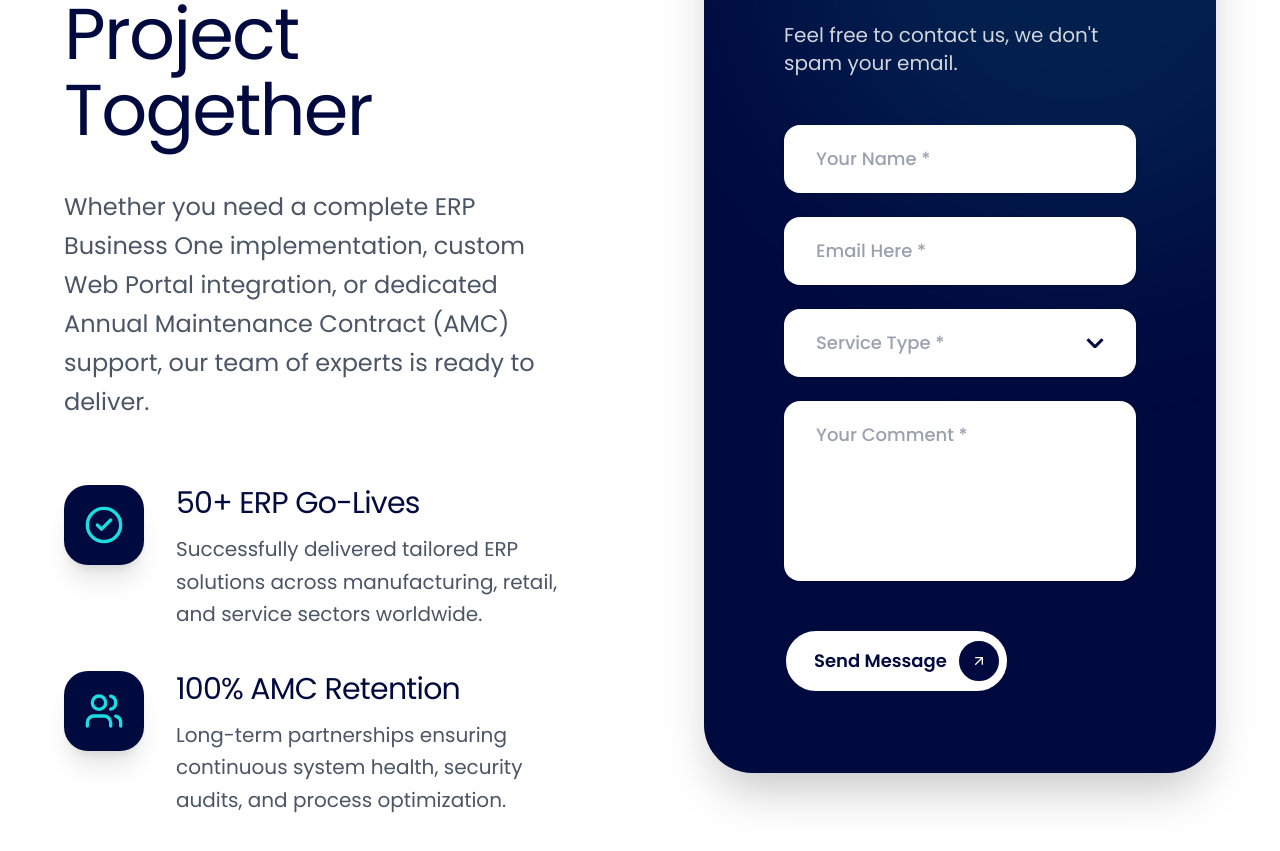
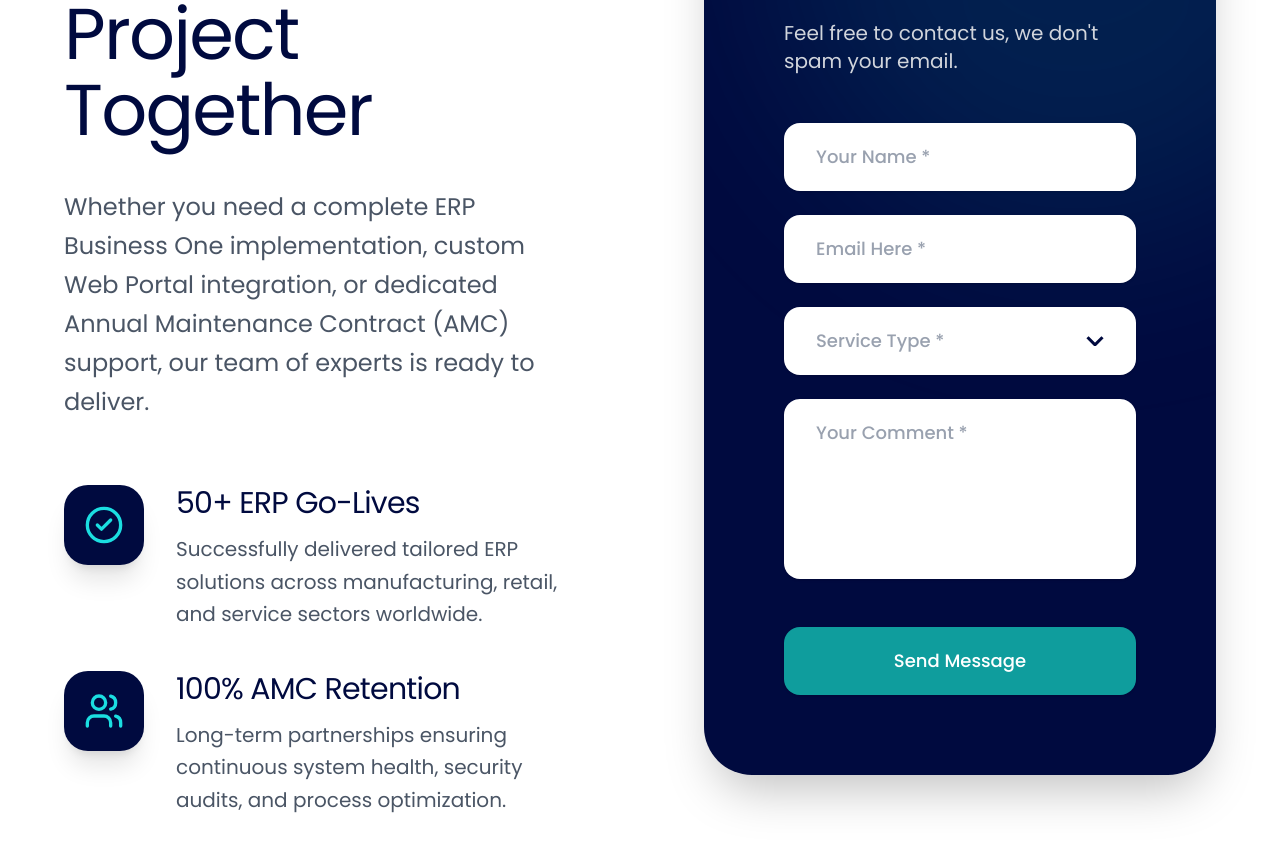
Before and after one commit to Nuxhat/imsv2, a Next.js app: page / in a window 1280 px wide. Shown: the part 8745-9596 px from the top of the page. Built offline with nearby package versions, Linux system fonts and the light colour scheme.

Commit message:
Made contact form fully functional with Google Sheets

```diff
--- a/app/src/components/ContactSection.tsx
+++ b/app/src/components/ContactSection.tsx
@@ -1,62 +1,96 @@
-"use client"; // Required for state and click events
+"use client";
 
 import { useState } from 'react';
 import { CheckCircle2, Users } from 'lucide-react';
 import ScrollReveal from './ScrollReveal';
-import MyButton from './MyButton';
 
 const ContactSection = () => {
-  // State variables for the custom dropdown
+  const [name, setName] = useState("");
+  const [email, setEmail] = useState("");
+  const [comment, setComment] = useState("");
+  const [selectedService, setSelectedService] = useState("");
+
   const [isOpen, setIsOpen] = useState(false);
-  const [selectedService, setSelectedService] = useState("");
+  const [isSubmitting, setIsSubmitting] = useState(false);
+  const [statusMessage, setStatusMessage] = useState("");
+
+  // Notice we removed the "e.preventDefault()" because there is no form to prevent anymore!
+  const handleSubmit = async () => {
+    if (!selectedService) {
+      setStatusMessage("Please select a service type.");
+      return;
+    }
+
+    setIsSubmitting(true);
+    setStatusMessage("");
+
+    const payload = {
+      name: name,
+      email: email,
+      message: comment,
+      serviceType: selectedService
+    };
+
+    const SCRIPT_URL = "https://script.google.com/macros/s/AKfycbz64CB3ZQTdy4pxRTAkF7u39ON0aRJNoJA2RIY--uWLUztVsiyd5QDuJQLWTPCp-IBdAg/exec";
+
+    try {
+      await fetch(SCRIPT_URL, {
+        method: "POST",
+        mode: "no-cors",
+        headers: {
+          "Content-Type": "text/plain;charset=utf-8",
+        },
+        body: JSON.stringify(payload)
+      });
+
+      setStatusMessage("Message sent successfully! We will be in touch.");
+      setName("");
+      setEmail("");
+      setSelectedService("");
+      setComment("");
+    } catch (error) {
+      console.error("Error submitting form:", error);
+      setStatusMessage("Something went wrong. Please try again.");
+    } finally {
+      setIsSubmitting(false);
+    }
+  };
 
   return (
     <section className="bg-white py-20 lg:py-28">
       <div className="container mx-auto px-6 lg:px-12 xl:px-16 max-w-[1600px]">
-
         <div className="grid grid-cols-1 lg:grid-cols-2 gap-16 lg:gap-24 xl:gap-32 items-center">
 
-          {/* LEFT COLUMN: Text & Stats */}
+          {/* LEFT COLUMN */}
           <div className="flex flex-col items-start w-full">
-
             <ScrollReveal delay={0}>
-              {/* Pill Badge */}
               <div className="mb-10 px-6 py-3 rounded-full border border-gray-200 bg-white inline-flex items-center gap-4 shadow-sm">
                 <span className="text-company-teal text-2xl leading-none">+</span>
-                <span className="text-sm md:text-base font-bold tracking-[0.2em] text-company-deep uppercase">
-                  Contact Us
-                </span>
+                <span className="text-sm md:text-base font-bold tracking-[0.2em] text-company-deep uppercase">Contact Us</span>
                 <span className="text-company-teal text-2xl leading-none">+</span>
               </div>
             </ScrollReveal>
 
             <ScrollReveal delay={100}>
-              {/* Heading */}
               <h2 className="text-5xl md:text-6xl lg:text-[72px] text-company-deep leading-[1.05] tracking-tight mb-10">
                 Let's Build an Awesome Project Together
               </h2>
             </ScrollReveal>
 
             <ScrollReveal delay={200}>
-              {/* Description */}
               <p className="text-xl lg:text-2xl text-gray-600 mb-16 leading-relaxed max-w-3xl">
                 Whether you need a complete ERP Business One implementation, custom Web Portal integration, or dedicated Annual Maintenance Contract (AMC) support, our team of experts is ready to deliver.
               </p>
             </ScrollReveal>
 
-            {/* Stats */}
             <div className="flex flex-col gap-10">
-
               <ScrollReveal delay={300}>
-                {/* Stat 1 */}
                 <div className="flex gap-8 items-start">
                   <div className="bg-company-deep w-20 h-20 rounded-[24px] flex items-center justify-center shrink-0 shadow-xl">
                     <CheckCircle2 className="w-10 h-10 text-company-teal" />
                   </div>
                   <div>
-                    <h4 className="text-3xl text-company-deep mb-3 tracking-tight">
-                      50+ ERP Go-Lives
-                    </h4>
+                    <h4 className="text-3xl text-company-deep mb-3 tracking-tight">50+ ERP Go-Lives</h4>
                     <p className="text-lg lg:text-xl text-gray-600 leading-relaxed max-w-lg">
                       Successfully delivered tailored ERP solutions across manufacturing, retail, and service sectors worldwide.
                     </p>
@@ -65,47 +99,38 @@
               </ScrollReveal>
 
               <ScrollReveal delay={400}>
-                {/* Stat 2 */}
                 <div className="flex gap-8 items-start">
                   <div className="bg-company-deep w-20 h-20 rounded-[24px] flex items-center justify-center shrink-0 shadow-xl">
                     <Users className="w-10 h-10 text-company-teal" />
                   </div>
                   <div>
-                    <h4 className="text-3xl text-company-deep mb-3 tracking-tight">
-                      100% AMC Retention
-                    </h4>
+                    <h4 className="text-3xl text-company-deep mb-3 tracking-tight">100% AMC Retention</h4>
                     <p className="text-lg lg:text-xl text-gray-600 leading-relaxed max-w-lg">
                       Long-term partnerships ensuring continuous system health, security audits, and process optimization.
                     </p>
                   </div>
                 </div>
               </ScrollReveal>
-
             </div>
           </div>
 
-          {/* RIGHT COLUMN: The Form */}
+          {/* RIGHT COLUMN */}
           <ScrollReveal delay={200} className="w-full">
             <div className="bg-company-deep rounded-[48px] p-10 md:p-16 lg:p-20 relative overflow-hidden shadow-2xl">
-
-              {/* Glow */}
               <div className="absolute top-0 right-0 w-[600px] h-[600px] bg-company-teal/10 rounded-full blur-[100px] -mr-40 -mt-40 pointer-events-none"></div>
 
               <div className="relative z-10">
+                <h3 className="heading-main text-white mb-6 tracking-tight">Make an Appointment</h3>
+                <p className="text-gray-300 mb-12 text-xl">Feel free to contact us, we don't spam your email.</p>
 
-                <h3 className="heading-main text-white mb-6 tracking-tight">
-                  Make an Appointment
-                </h3>
-
-                <p className="text-gray-300 mb-12 text-xl">
-                  Feel free to contact us, we don't spam your email.
-                </p>
-
-                <form className="flex flex-col gap-6">
+                {/* 👇 THIS IS THE BYPASS. It is a <div> now, NOT a <form> */}
+                <div className="flex flex-col gap-6">
                   <input
                     type="text"
                     placeholder="Your Name *"
                     required
+                    value={name}
+                    onChange={(e) => setName(e.target.value)}
                     className="w-full px-8 py-5 text-lg rounded-2xl bg-white text-company-deep font-medium placeholder:text-gray-400 focus:outline-none focus:ring-4 focus:ring-company-teal/50 transition-all shadow-sm"
                   />
 
@@ -113,18 +138,12 @@
                     type="email"
                     placeholder="Email Here *"
                     required
+                    value={email}
+                    onChange={(e) => setEmail(e.target.value)}
                     className="w-full px-8 py-5 text-lg rounded-2xl bg-white text-company-deep font-medium placeholder:text-gray-400 focus:outline-none focus:ring-4 focus:ring-company-teal/50 transition-all shadow-sm"
                   />
 
-                  {/* CUSTOM DROPDOWN */}
                   <div className="relative">
-                    <input
-                      type="hidden"
-                      required
-                      value={selectedService}
-                      onChange={(e) => setSelectedService(e.target.value)}
-                    />
-
                     <div
                       onClick={() => setIsOpen(!isOpen)}
                       className={`w-full px-8 py-5 text-lg rounded-2xl bg-white font-medium focus:outline-none focus:ring-4 focus:ring-company-teal/50 transition-all shadow-sm cursor-pointer flex justify-between items-center ${
@@ -132,14 +151,11 @@
                       }`}
                     >
                       <span>{selectedService || "Service Type *"}</span>
-
-                      <svg
-                        width="18" height="10" viewBox="0 0 14 8" fill="none"
-                        className={`transition-transform duration-300 ${isOpen ? "rotate-180" : ""}`}
-                      >
+                      <svg width="18" height="10" viewBox="0 0 14 8" fill="none" className={`transition-transform duration-300 ${isOpen ? "rotate-180" : ""}`}>
                         <path d="M1 1L7 7L13 1" stroke="#000A3F" strokeWidth="2.5" />
                       </svg>
                     </div>
+
                     {isOpen && (
                       <ul className="absolute z-50 w-full mt-2 bg-white border border-gray-100 rounded-2xl shadow-xl overflow-hidden text-lg font-medium text-company-deep">
                         {[
@@ -164,19 +180,32 @@
                       </ul>
                     )}
                   </div>
-                  {/* END CUSTOM DROPDOWN */}
 
                   <textarea
                     placeholder="Your Comment *"
                     rows={5}
                     required
+                    value={comment}
+                    onChange={(e) => setComment(e.target.value)}
                     className="w-full px-8 py-5 text-lg rounded-2xl bg-white text-company-deep font-medium placeholder:text-gray-400 focus:outline-none focus:ring-4 focus:ring-company-teal/50 transition-all shadow-sm resize-none"
                   />
 
-                  <MyButton variant="light" type="submit" className="mt-6">
-                    Send Message
-                  </MyButton>
-                </form>
+                  {/* 👇 The native button bypass. type="button" strictly prevents reloads */}
+                  <button
+                    type="button"
+                    onClick={handleSubmit}
+                    disabled={isSubmitting}
+                    className="mt-6 w-full px-8 py-5 text-lg rounded-2xl bg-[#0F9D9D] text-white font-medium hover:bg-opacity-90 transition-all shadow-sm disabled:opacity-50"
+                  >
+                    {isSubmitting ? "Sending..." : "Send Message"}
+                  </button>
+
+                  {statusMessage && (
+                    <p className={`text-lg font-medium mt-2 ${statusMessage.includes("successfully") ? "text-green-400" : "text-red-400"}`}>
+                      {statusMessage}
+                    </p>
+                  )}
+                </div>
 
               </div>
             </div>
```
Lines whose indentation alone changed are shown as unchanged.
